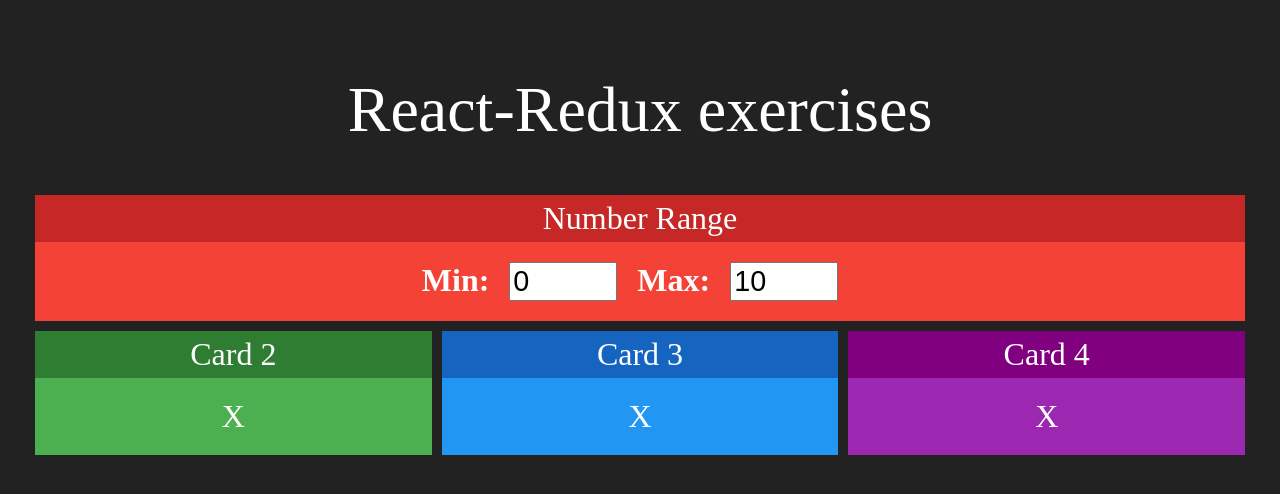
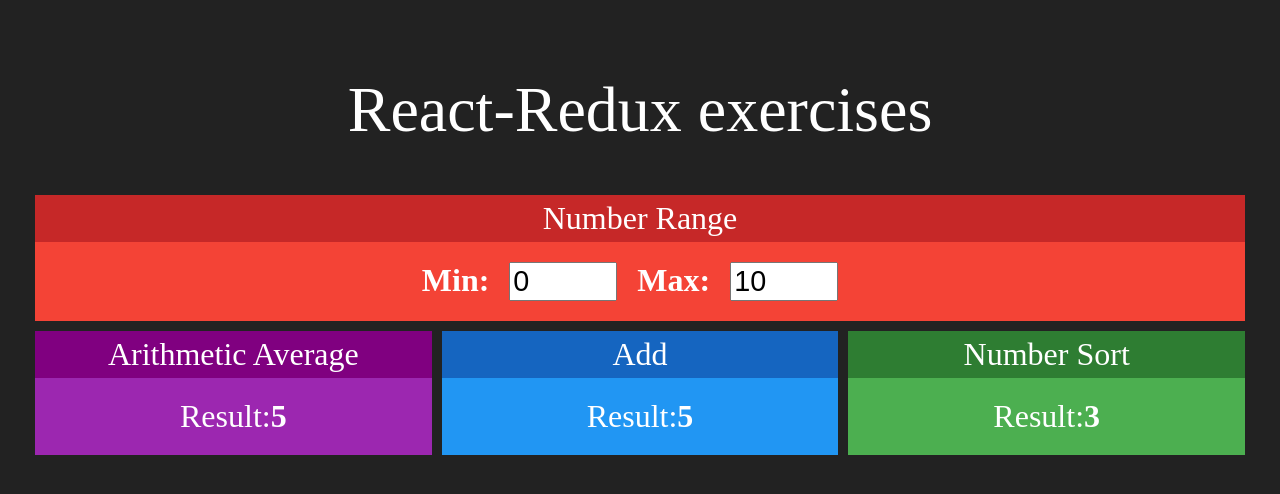
Before and after one commit to victorduarte317/redux, a React (Create React App) app: page / in a window 1280 px wide. Shown: the top 494 px of the page. Built offline with nearby package versions, Linux system fonts and the light colour scheme.

Commit message:
Organized components

```diff
--- a/src/App.js
+++ b/src/App.js
@@ -1,9 +1,11 @@
 import logo from './logo.svg';
 import './App.css';
 
-import Card from './components/Card';
 import cardCSS from './components/css/Card.css';
 import Range from './components/Range';
+import AA from './components/AA';
+import Add from './components/Add';
+import Sort from './components/Sort';
 
 function App() {
   return (
@@ -15,9 +17,9 @@
       </div>
 
       <div className="line">
-        <Card title='Card 2' green>X</Card>
-        <Card title='Card 3' blue>X</Card>
-        <Card title='Card 4' purple>X</Card>
+        <AA title='Card 2' green>X </AA>
+        <Add title='Card 3' blue>X</Add>
+        <Sort title='Card 4' purple>X</Sort>
       </div>
 
     </div>
--- /dev/null
+++ b/src/components/AA.jsx
@@ -0,0 +1,15 @@
+import React from 'react'
+import Card from './Card'
+
+export default props => {
+    return (
+        <Card title="Arithmetic Average" purple>
+            <div>
+                <span>
+                    <span>Result:</span>
+                    <strong>5</strong>
+                </span>
+            </div>
+        </Card>
+    )
+}
--- /dev/null
+++ b/src/components/Add.jsx
@@ -0,0 +1,15 @@
+import React from 'react'
+import Card from './Card'
+
+export default props => {
+    return (
+        <Card title="Add" blue>
+            <div>
+                <span>
+                    <span>Result:</span>
+                    <strong>5</strong>
+                </span>
+            </div>
+        </Card>
+    )
+}
--- /dev/null
+++ b/src/components/Sort.jsx
@@ -0,0 +1,15 @@
+import React from 'react'
+import Card from './Card'
+
+export default props => {
+    return (
+        <Card title="Number Sort" green>
+            <div>
+                <span>
+                    <span>Result:</span>
+                    <strong>3</strong>
+                </span>
+            </div>
+        </Card>
+    )
+}
```
